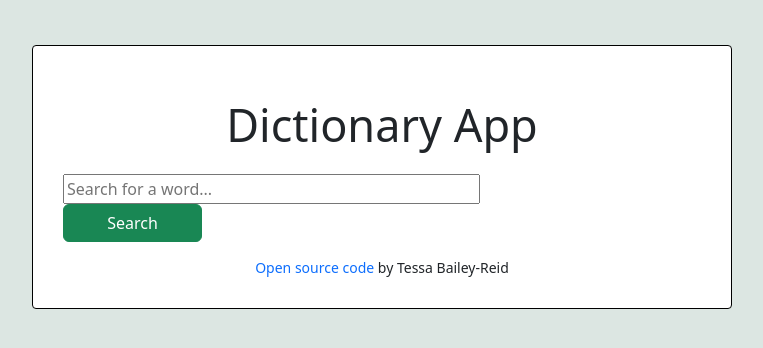
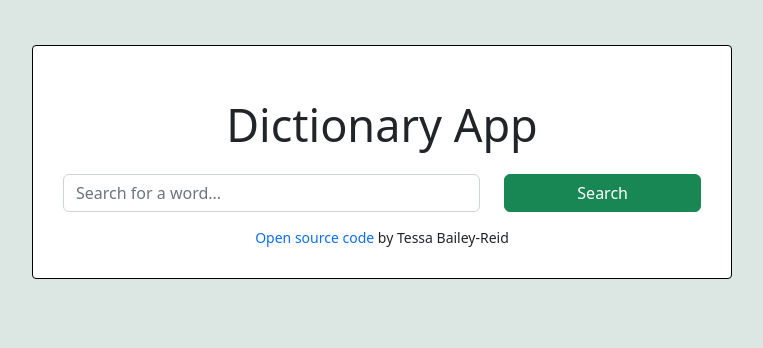
Before and after one commit to TessBReid/dictionary-project, a React (Create React App) app: page / in a window 1280 px wide. Shown: the top 348 px of the page, without its empty margins (258-1021 px from the left). Built offline with nearby package versions, Linux system fonts and the light colour scheme.

Commit message:
Aligned the search bar

```diff
--- a/src/DictionarySearch.js
+++ b/src/DictionarySearch.js
@@ -34,8 +34,9 @@ export default function DictionarySearch() {
               type="search"
               onChange={searchChange}
               placeholder="Search for a word..."
-              className="w-100"
+              className="form-control"
             />
+          </div>
           <div className="col-4">
             <input
               type="submit"
@@ -44,7 +45,6 @@ export default function DictionarySearch() {
             />
           </div>
         </div>
-        </div>
       </form>
       <Results result={result} />
     </div>
```
Lines whose indentation alone changed are shown as unchanged.
